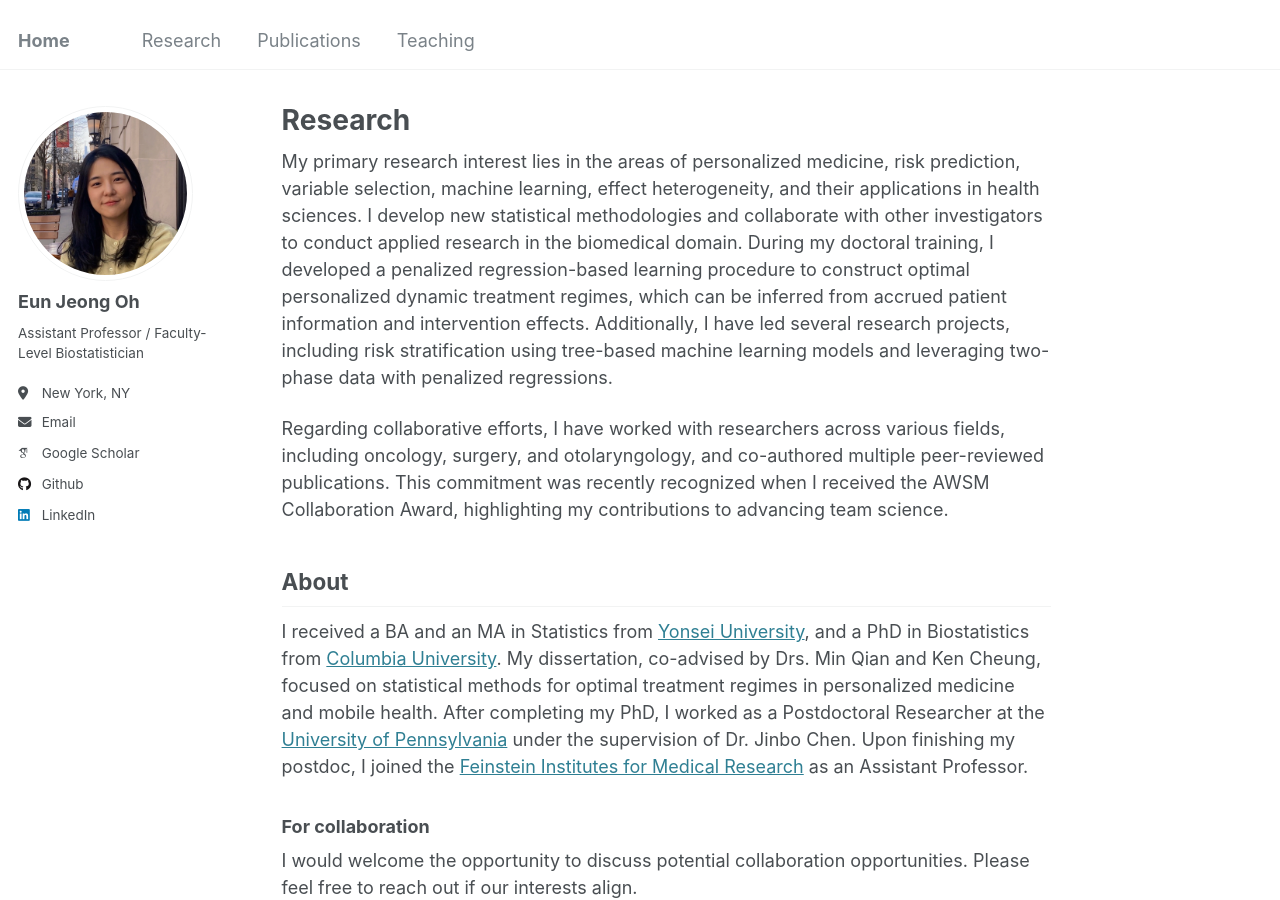
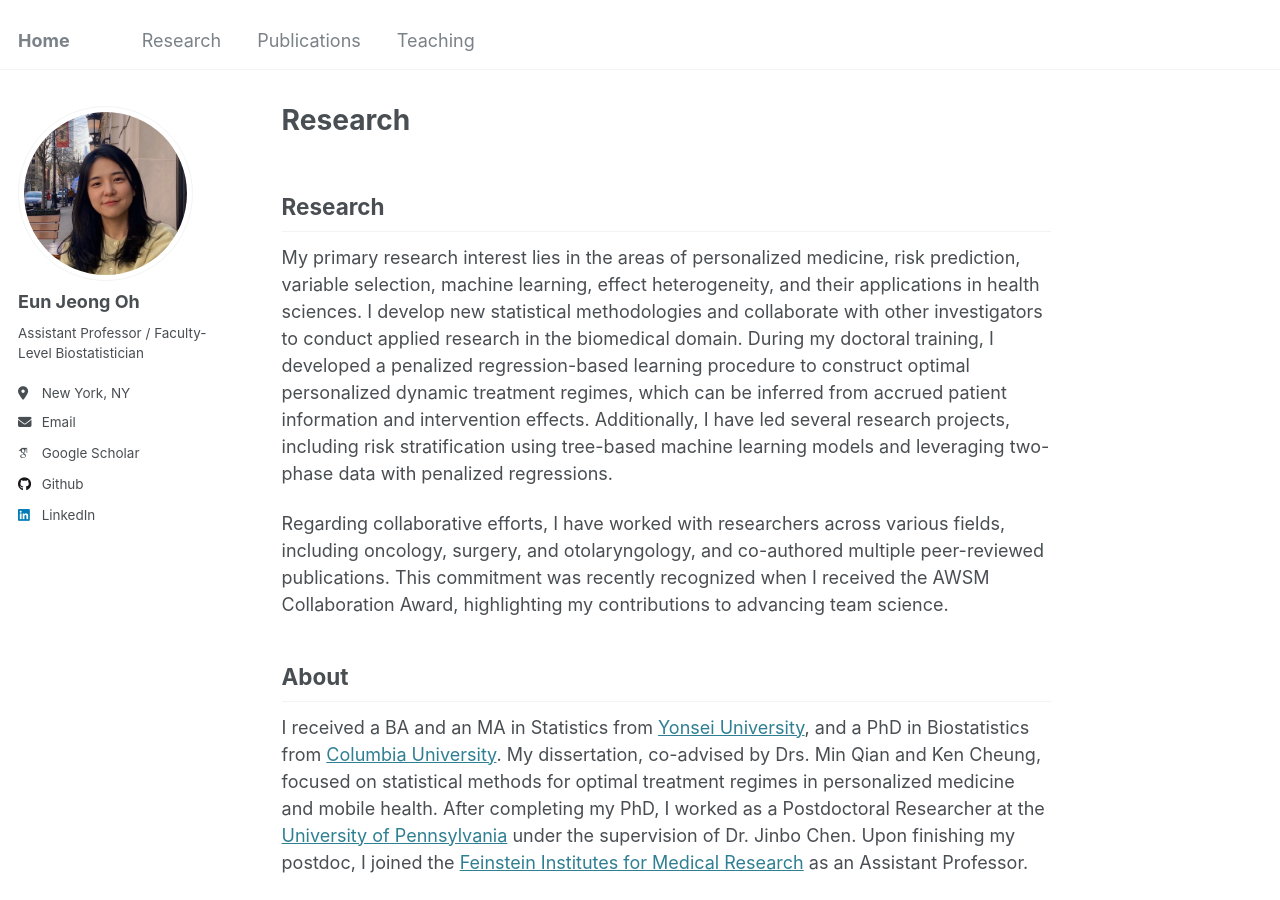
Before and after one commit to oheunj/oheunj.github.io, a Jekyll site: the page built from _pages/about.md, in a window 1280 px wide and 900 px high. Built offline with Jekyll 4.4.1, drawn with Linux system fonts in a browser that asks for light colours; some web fonts are replaced; our own code applies the rules of GitHub Pages for plain Markdown files.

Commit message:
Update about.md

```diff
--- a/_pages/about.md
+++ b/_pages/about.md
@@ -1,12 +1,13 @@
 ---
 permalink: /
-title: "Research"
+title: #"Research"
 author_profile: true
 redirect_from:
   - /about/
   - /about.html
 ---
 
+## Research
 My primary research interest lies in the areas of personalized medicine, risk prediction, variable selection, machine learning, effect heterogeneity, and their applications in health sciences. I develop new statistical methodologies and collaborate with other investigators to conduct applied research in the biomedical domain. During my doctoral training, I developed a penalized regression-based learning procedure to construct optimal personalized dynamic treatment regimes, which can be inferred from accrued patient information and intervention effects. Additionally, I have led several research projects, including risk stratification using tree-based machine learning models and leveraging two-phase data with penalized regressions.
 
 Regarding collaborative efforts, I have worked with researchers across various fields, including oncology, surgery, and otolaryngology, and co-authored multiple peer-reviewed publications. This commitment was recently recognized when I received the AWSM Collaboration Award, highlighting my contributions to advancing team science.
```
